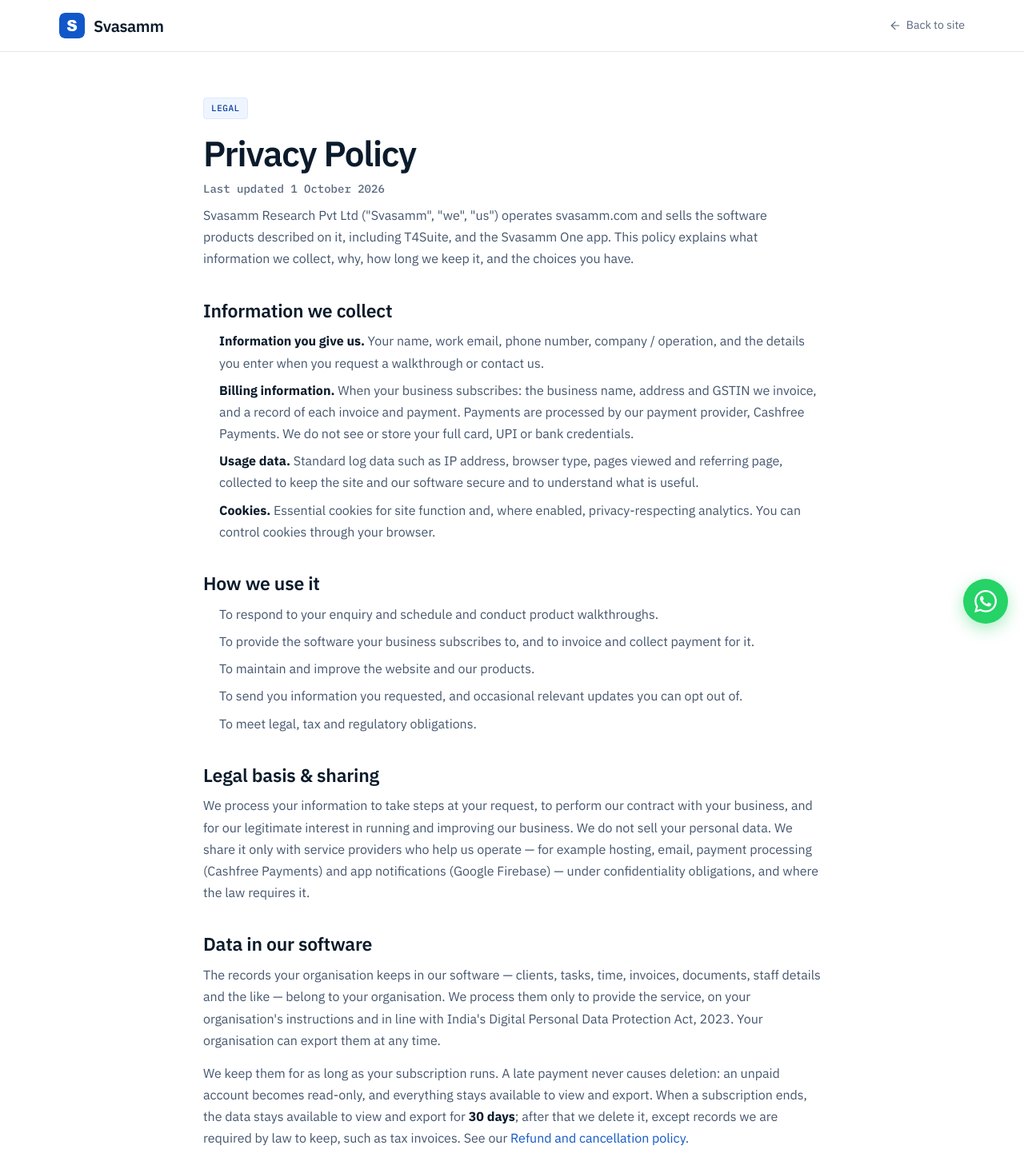
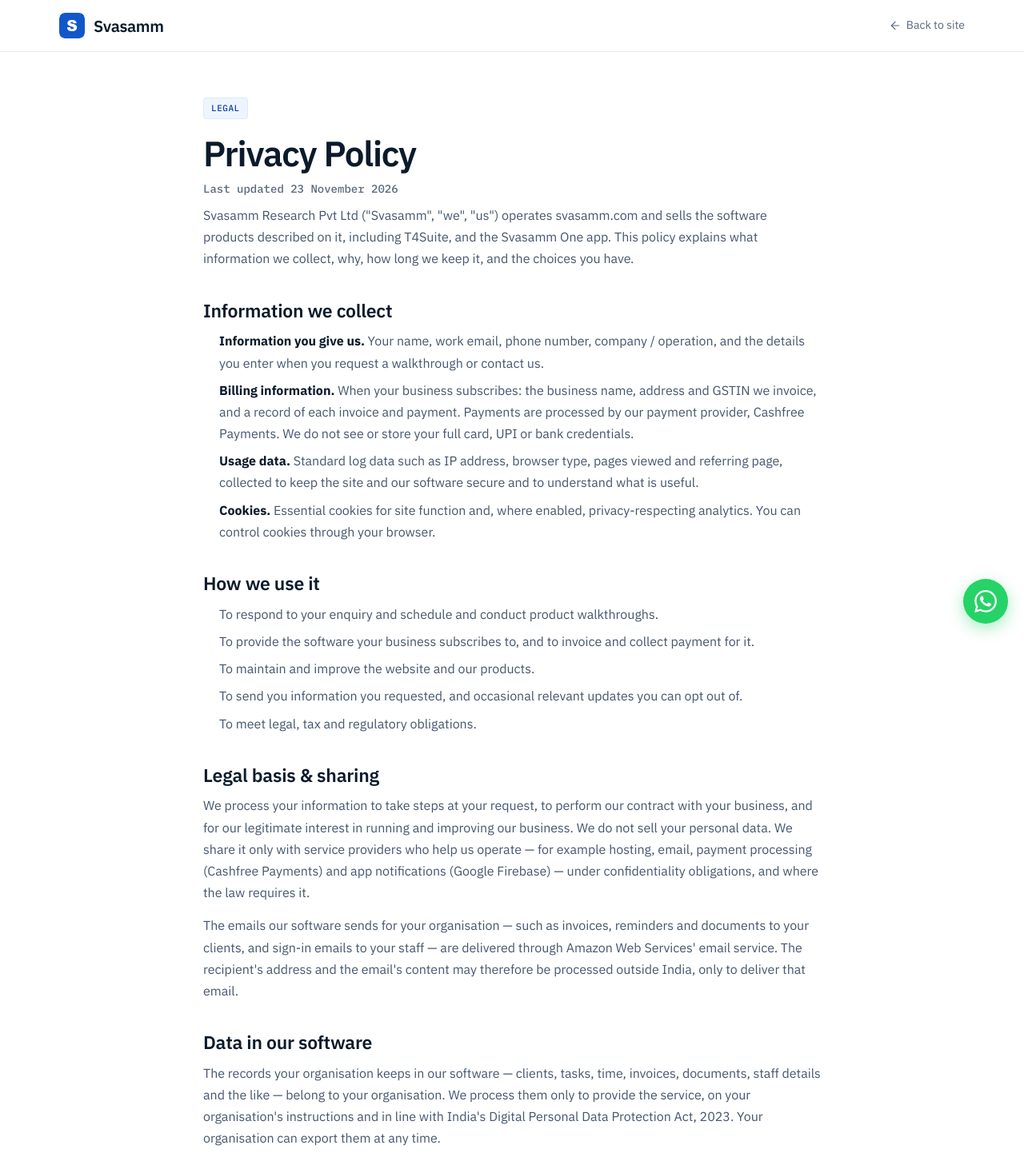
Before and after one commit to svasamm-research/svasamm-site, a Next.js app: page /privacy in a window 1280 px wide. Shown: the top 1457 px of the page at 80% size. Built offline with nearby package versions, Linux system fonts and the light colour scheme; no server answers.

Commit message:
Privacy: client emails are delivered through Amazon Web Services' email service
The recipient's address and the content may be processed outside India, only to deliver
the email. Refund and Terms say nothing that disagrees.

```diff
--- a/app/privacy/page.tsx
+++ b/app/privacy/page.tsx
@@ -16,7 +16,7 @@ export const metadata: Metadata = {
 // safety" form. If either changes, this page changes in the same commit.
 export default function Privacy() {
   return (
-    <LegalPage title="Privacy Policy" updated="1 October 2026">
+    <LegalPage title="Privacy Policy" updated="23 November 2026">
       <p>{BUSINESS.legalName} (&quot;Svasamm&quot;, &quot;we&quot;, &quot;us&quot;) operates svasamm.com and sells the software products described on it, including T4Suite, and the Svasamm One app. This policy explains what information we collect, why, how long we keep it, and the choices you have.</p>
 
       <h2>Information we collect</h2>
@@ -38,6 +38,7 @@ export default function Privacy() {
 
       <h2>Legal basis &amp; sharing</h2>
       <p>We process your information to take steps at your request, to perform our contract with your business, and for our legitimate interest in running and improving our business. We do not sell your personal data. We share it only with service providers who help us operate — for example hosting, email, payment processing (Cashfree Payments) and app notifications (Google Firebase) — under confidentiality obligations, and where the law requires it.</p>
+      <p>The emails our software sends for your organisation — such as invoices, reminders and documents to your clients, and sign-in emails to your staff — are delivered through Amazon Web Services&apos; email service. The recipient&apos;s address and the email&apos;s content may therefore be processed outside India, only to deliver that email.</p>
 
       <h2>Data in our software</h2>
       <p>The records your organisation keeps in our software — clients, tasks, time, invoices, documents, staff details and the like — belong to your organisation. We process them only to provide the service, on your organisation&apos;s instructions and in line with India&apos;s Digital Personal Data Protection Act, 2023. Your organisation can export them at any time.</p>
```
